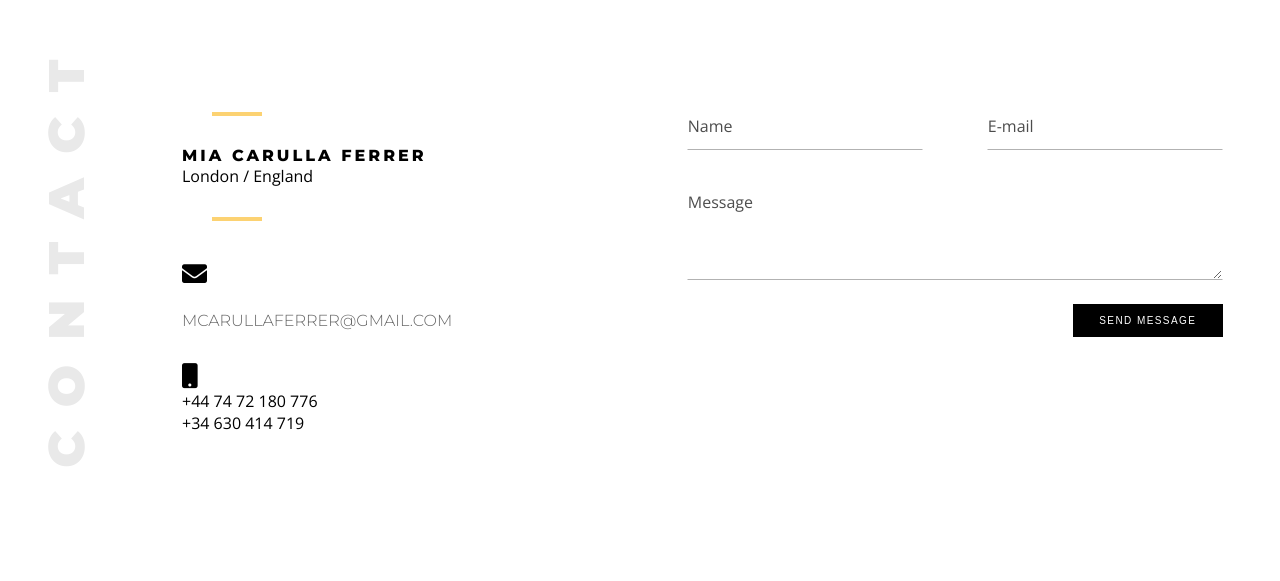
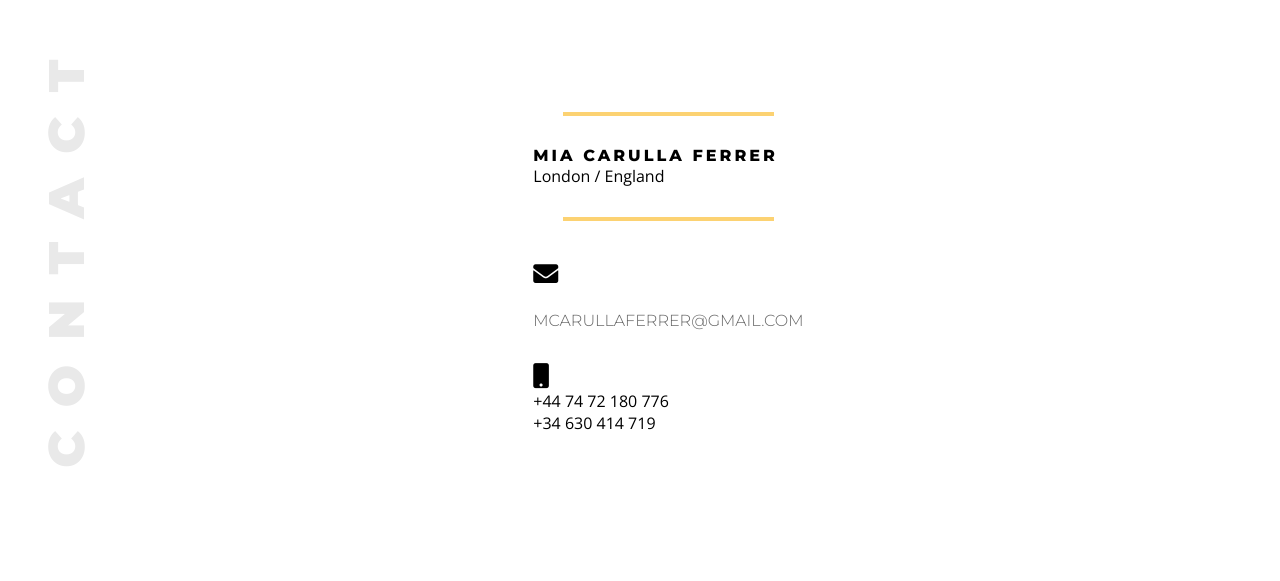
Before and after one commit to MiaCarulla/Mia_FEWD, a plain HTML site: page index.html in a window 1280 px wide. Shown: the part 3883-4464 px from the top of the page. Drawn offline with nearby package versions, Linux system fonts and the light colour scheme.

Commit message:
fixing js + CSS changes

```diff
--- a/css/style.css
+++ b/css/style.css
@@ -118,18 +118,20 @@ header{
   box-shadow: 0px 4px 4px -1px rgba(227,227,227,1);
 }
 
-header nav ul{
+nav ul{
   display:flex;
 	justify-content:center;
 	flex-flow: row wrap;
-  justify-content:space-around;
+/*  flex-direction:row;
+*/  justify-content:space-around;
 }
 
+i.fas.fa-bars{
+  display:none;
+}
 
 ul{
-/*   border-bottom: 20px;
-*/
-margin:0;
+  margin:0;
 }
 
 li{
@@ -161,6 +163,8 @@ img.logo {
   width:50%;
   height:50%;
 }
+
+
 
 /*******************
   PORTFOLIO
@@ -300,11 +304,16 @@ CONTACT
 
 }
 .container.flex.contact{
-  justify-content:space-between;
+  justify-content:center;
   padding:0;
   margin-bottom: 50px;
   padding-bottom: 100px;
   margin-top:0;
+}
+
+.contact-info{
+ /* width:500px;*/
+  justify-content:center;
 }
 
 p.contact-name{
@@ -314,14 +323,14 @@ p.contact-name{
   letter-spacing:3px;
 }
 
-.contact-form{
+/*.contact-form{
       width: 500px;
 
-}
+}*/
 
 hr{
-    width: 50px;
-    border: 2px solid #fcd272;
+/*    width: 50px;
+*/    border: 2px solid #fcd272;
     margin:30px;
 }
 
@@ -329,11 +338,13 @@ h4.email a, h4.en-phone, h4.es-phone{
     margin-top: 0px;
     margin-bottom: 0px;
     font-weight:300;
+    margin:0;
 }
 
 h4.email a:hover{
     color:#fcd272;
     transition:0.5s;
+
 }
 
 form{
@@ -353,7 +364,7 @@ i.fas.fa-mobile, i.fas.fa-envelope{
 /*******************
  FORM
  *******************/
-
+/*
       .form .text-input, .form .textarea, .form .label, .form .button {
         padding: 1em 1.5em;
         -webkit-appearance: none;
@@ -367,7 +378,7 @@ i.fas.fa-mobile, i.fas.fa-envelope{
 
       .form .text-input, .form .textarea {
         /*font: inherit;*/
-        line-height: normal;
+/*        line-height: normal;
         width: 100%;
         box-sizing: border-box;
         display: block;
@@ -437,7 +448,7 @@ i.fas.fa-mobile, i.fas.fa-envelope{
 
       .form .button {
        /* font: inherit;*/
-        line-height: normal;
+        /*line-height: normal;
         cursor: pointer;
         background-color: black;
         color: white;
@@ -467,31 +478,7 @@ i.fas.fa-mobile, i.fas.fa-envelope{
         width: 100%;
         margin-bottom: 1.5em;
         float: left;
-      }
-      @media screen and (min-width: 40em) {
-        .form .field.half {
-          width: calc(50% - 2em);
-          margin-right: 2em;
-        }
-        .form .field.half + .half {
-          margin-left: 2em;
-          margin-right: 0;
-        }
-      }
-      .form .field:last-child {
-        float: right;
-        width: auto;
-      }
-      .form .textarea {
-        max-width: 100%;
-      }
-
-      svg path {
-        fill: black;
-      }
-
-
-
+      }/*/
 
 /*******************
 FOOTER
@@ -521,3 +508,50 @@ i:hover{
   transition:0.5s;
   cursor:pointer;
 }
+
+
+/*******************
+MEDIA QUERIES
+*******************/
+
+/*@media screen and (min-width: 40em) {
+        .form .field.half {
+          width: calc(50% - 2em);
+          margin-right: 2em;
+        }
+        .form .field.half + .half {
+          margin-left: 2em;
+          margin-right: 0;
+        }
+      }
+      .form .field:last-child {
+        float: right;
+        width: auto;
+      }
+      .form .textarea {
+        max-width: 100%;
+      }
+
+      svg path {
+        fill: black;
+}*/
+
+@media screen and (min-width:400px) {
+
+/*  i.fa-bars.active{
+    display:inline-block;
+    color:#fcd272;
+    padding:20px;
+  }
+
+   header nav ul li{
+    flex-direction:column;
+  }
+*/
+}
+
+
+@media screen and (min-width:600px) {
+
+
+}
--- a/index.html
+++ b/index.html
@@ -20,6 +20,7 @@
 	<body>
 		<header>
 			<div class="container">
+				<i class="fas fa-bars active" id="hide"></i>
 				<nav>
 					<ul>
 						<li><a class="menu" href="#portfolio">Portfolio</a></li>
@@ -150,14 +151,14 @@
 								<p class="contact-name">Mia Carulla Ferrer</h3>
 								<p class="contact-location">London / England</p>
 							<hr>
-								<i class="fas fa-envelope"></i>
-								<h4 class="email"><a href="email">mcarullaferrer@gmail.com</a></h4>
+								<span><i class="fas fa-envelope"></i></span>
+									<h4 class="email"><a href="email">mcarullaferrer@gmail.com</a></h4>
 								<i class="fas fa-mobile"></i>
 									<h4 class="en-phone">+44 74 72 180 776</h4>
 									<h4 class="es-phone">+34 630 414 719</h4>
 						</div>
 
-						<div class="contact-form">
+						<!-- <div class="contact-form">
 							<div id='wrapper'>
 							  <form action='' class='form'>
 							    <p class='field required half'>
@@ -178,7 +179,7 @@
 							  </form>
 							</div>
 						</div>
-					</div>
+					</div> -->
 			</div>
 		</section>
 
@@ -196,6 +197,8 @@
 				</ul>
 			</div>
 		</footer>
+
+		<!-- JS FILES -->
 		<script src="./js/jquery-3.3.1.min.js"></script>
 		<script src="./js/main.js"></script>
 	</body>
--- a/js/main.js
+++ b/js/main.js
@@ -10,46 +10,53 @@ $(function() {
 });
 
 //FORM JAVA
-$(function() {
-  var floatingLabel;
+// $(function() {
+//   var floatingLabel;
 
-  floatingLabel = class floatingLabel {
-    constructor(form, options = {}) {
-      var event, i, input, j, label, len, len1, ref, ref1;
-      if (!form) {
-        return;
-      }
-      options.focusClass || (options.focusClass = "focus");
-      options.activeClass || (options.activeClass = "active");
-      options.errorClass || (options.errorClass = "error");
-      form.classList.add('has-floated-label');
-      ref = form.querySelectorAll('label');
-      for (i = 0, len = ref.length; i < len; i++) {
-        label = ref[i];
-        if (!(input = document.querySelector(`#${label.getAttribute('for')}`))) {
-          return;
-        }
-        ref1 = ['keyup', 'input', 'change'];
-        for (j = 0, len1 = ref1.length; j < len1; j++) {
-          event = ref1[j];
-          input.addEventListener(event, function() {
-            this.parentNode.classList.remove(options.errorClass);
-            return this.parentNode.classList.toggle(options.activeClass, !!this.value);
-          });
-        }
-        input.addEventListener('focus', function() {
-          return this.parentNode.classList.add(options.focusClass);
-        });
-        input.addEventListener('blur', function() {
-          return this.parentNode.classList.remove(options.focusClass);
-        });
-        input.parentNode.classList.toggle(options.activeClass, !!input.value);
-      }
-    }
+//   floatingLabel = class floatingLabel {
+//     constructor(form, options = {}) {
+//       var event, i, input, j, label, len, len1, ref, ref1;
+//       if (!form) {
+//         return;
+//       }
+//       options.focusClass || (options.focusClass = "focus");
+//       options.activeClass || (options.activeClass = "active");
+//       options.errorClass || (options.errorClass = "error");
+//       form.classList.add('has-floated-label');
+//       ref = form.querySelectorAll('label');
+//       for (i = 0, len = ref.length; i < len; i++) {
+//         label = ref[i];
+//         if (!(input = document.querySelector(`#${label.getAttribute('for')}`))) {
+//           return;
+//         }
+//         ref1 = ['keyup', 'input', 'change'];
+//         for (j = 0, len1 = ref1.length; j < len1; j++) {
+//           event = ref1[j];
+//           input.addEventListener(event, function() {
+//             this.parentNode.classList.remove(options.errorClass);
+//             return this.parentNode.classList.toggle(options.activeClass, !!this.value);
+//           });
+//         }
+//         input.addEventListener('focus', function() {
+//           return this.parentNode.classList.add(options.focusClass);
+//         });
+//         input.addEventListener('blur', function() {
+//           return this.parentNode.classList.remove(options.focusClass);
+//         });
+//         input.parentNode.classList.toggle(options.activeClass, !!input.value);
+//       }
+//     }
 
-  };
+  // };
 
-  // initialize
-  window.floatingLabel = new floatingLabel(document.querySelector('.form'));
+//   // initialize
+//   window.floatingLabel = new floatingLabel(document.querySelector('.form'));
 
-}).call(this);
+// }).call(this);
+
+
+
+// Hamburger menu
+	$('.fas.fa-bars.active').on('click', function() {
+		$('nav').toggleClass('active');
+	});
```
